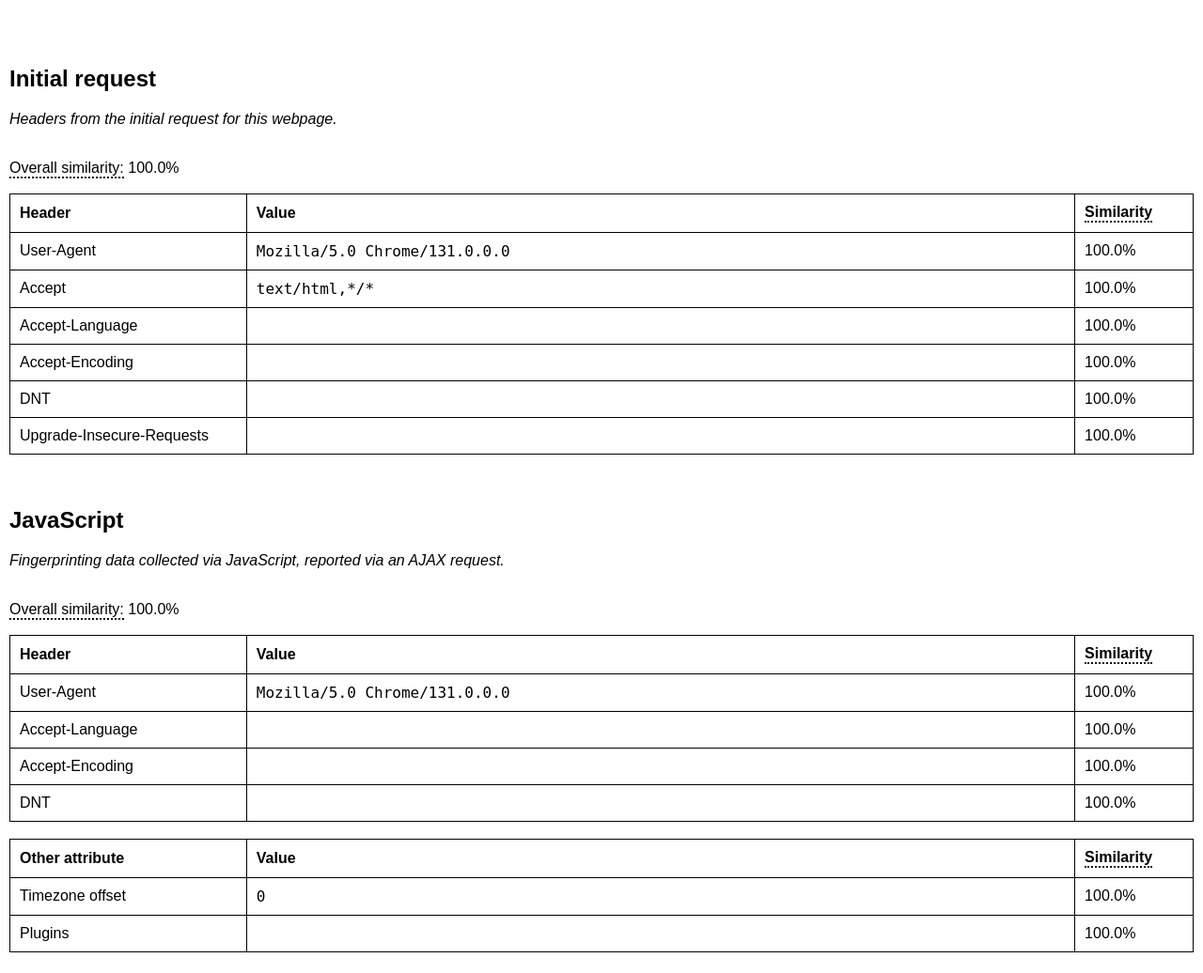
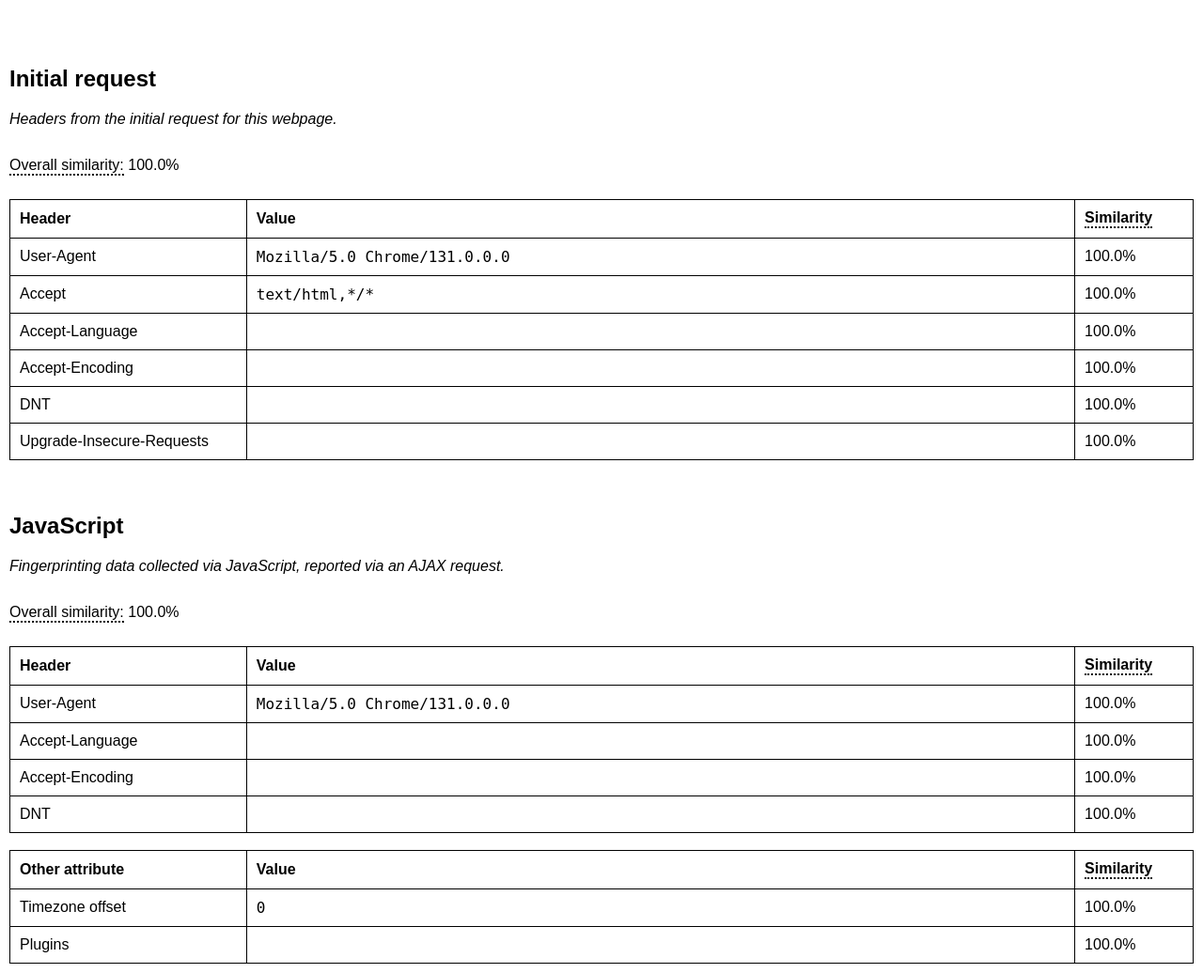
Before and after one commit to jtherrmann/fingerprint, a Flask app: page /fingerprint in a window 1280 px wide. Shown: the part 58-1094 px from the top of the page at 94% size. Before the commit the page ends 1072 px from the top, so only its background shows below. Run offline with Flask 2, Linux system fonts and the light colour scheme; data comes from the database, SQL or seed files in the repository.

Commit message:
Don't nest <div> inside <p> in fingerprint.html

```diff
--- a/fingerprint/static/style.css
+++ b/fingerprint/static/style.css
@@ -36,6 +36,11 @@ nav > .clickable {
 
 .clickable:hover {
     background-color: #555;
+}
+
+.overall-similarity-div {
+    padding-top: 15px;
+    padding-bottom: 25px;
 }
 
 table {
--- a/fingerprint/templates/fingerprint.html
+++ b/fingerprint/templates/fingerprint.html
@@ -20,8 +20,7 @@
 
 
 {% macro overall_similarity_tooltip(span_id, similarity_value='') -%}
-<div style="padding-top:2px;"></div>
-<p>
+<div class="overall-similarity-div">
   <div class="tooltip">
     Overall similarity:
     <span class="tooltiptext-right" style="width:700px;">
@@ -30,7 +29,7 @@
     </span>
   </div>
   <span id="{{ span_id }}">{{ similarity_value }}</span>
-</p>
+</div>
 {%- endmacro %}
 
 
@@ -54,6 +53,7 @@
 {% if duplicate %}{{ duplicate_message() }}{% endif %}
 
 {{ overall_similarity_tooltip('initial-request-overall-similarity', overall_similarity) }}
+
 <table>
   <tr>
     <th>Header</th>
@@ -82,7 +82,8 @@
 <div id="js-duplicate" hidden>{{ duplicate_message() }}</div>
 
 <div id="js-results" hidden>
-  {{ overall_similarity_tooltip('js-overall-similarity') }}
+
+{{ overall_similarity_tooltip('js-overall-similarity') }}
 
   <table id="js-headers">
     <tr>
```
